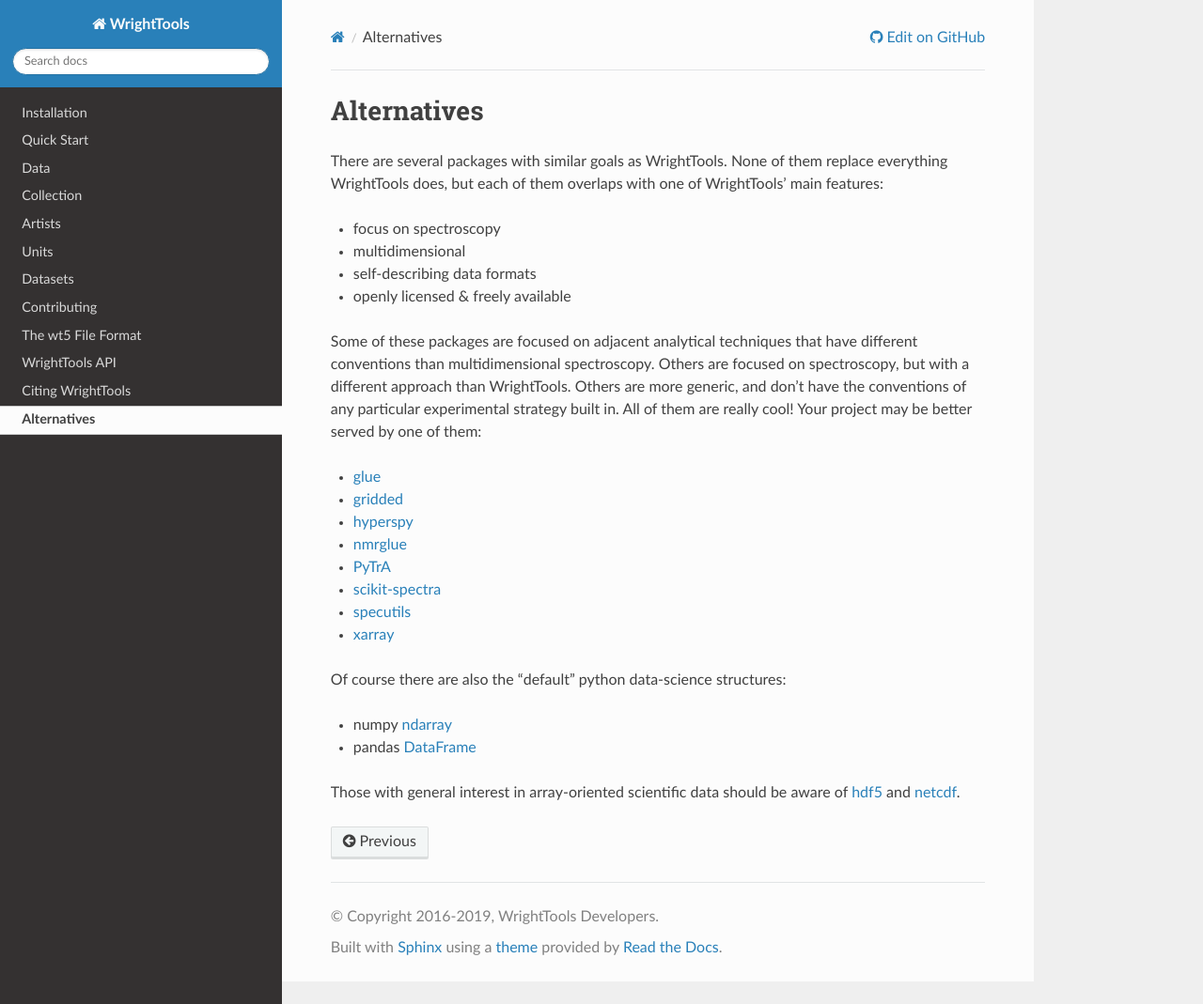
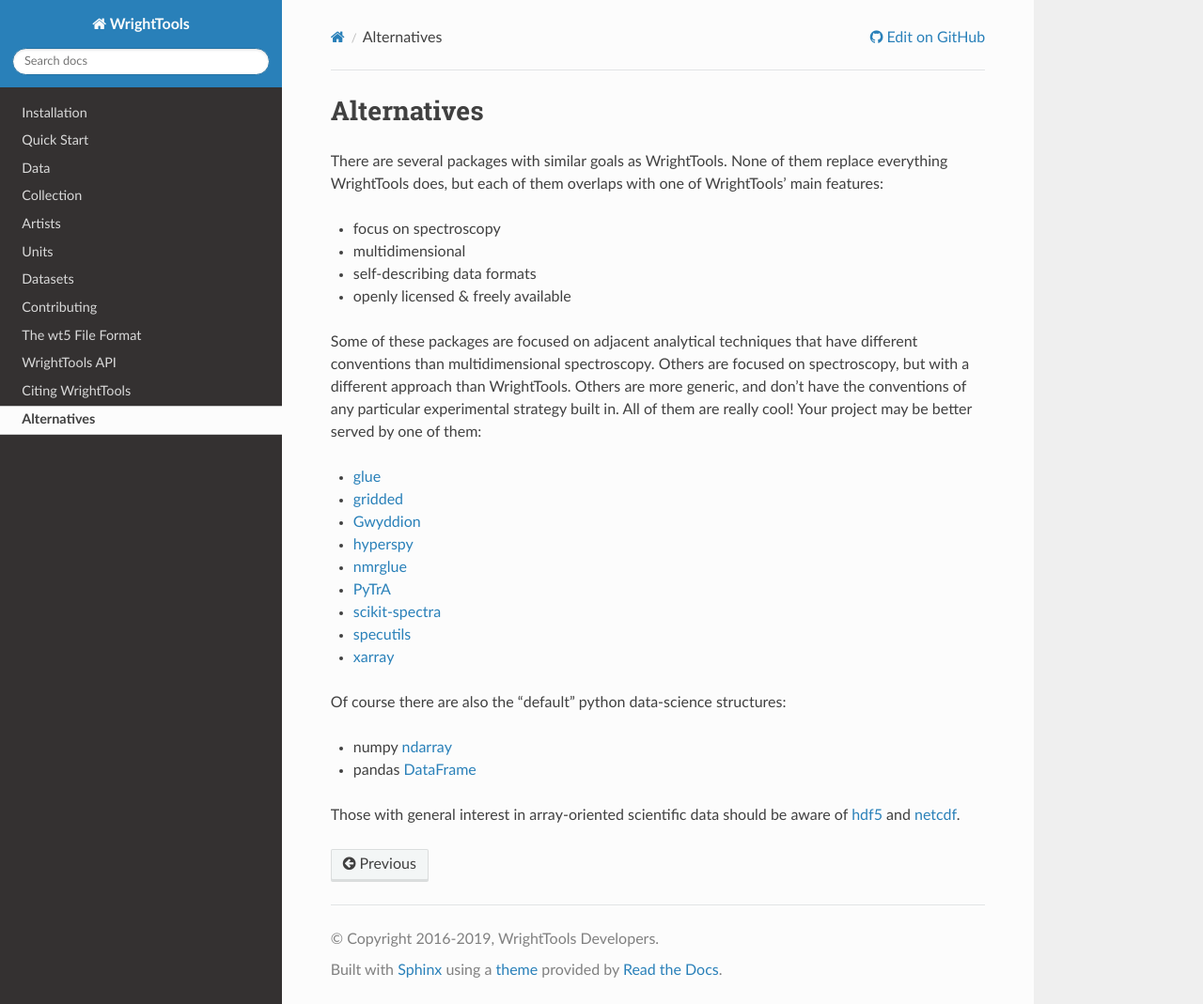
Before and after one commit to wright-group/WrightTools, a Sphinx documentation site: the page built from docs/alternatives.rst, in a window 1280 px wide and 1069 px high. Shown: the whole window at 94% size. Built offline with Sphinx 7.4.7 and the Read the Docs theme 2.0.0, drawn with Linux system fonts in a browser that asks for light colours; pages that are not in the unit, such as notebooks, are missing from menus; the version number could not be read and is left out.

Commit message:
add gwyddion

```diff
--- a/docs/alternatives.rst
+++ b/docs/alternatives.rst
@@ -19,6 +19,7 @@
 
 - glue_
 - gridded_
+- Gwyddion_
 - hyperspy_
 - nmrglue_
 - PyTrA_
@@ -36,6 +37,7 @@
 .. _DataFrame: https://pandas.pydata.org/pandas-docs/stable/generated/pandas.DataFrame.html
 .. _glue: http://www.glueviz.org
 .. _gridded: https://noaa-orr-erd.github.io/gridded/
+.. _Gwyddion: http://gwyddion.net/
 .. _hyperspy: http://hyperspy.org/
 .. _ndarray: https://docs.scipy.org/doc/numpy/reference/generated/numpy.ndarray.html
 .. _hdf5: https://portal.hdfgroup.org/display/HDF5/HDF5
```
